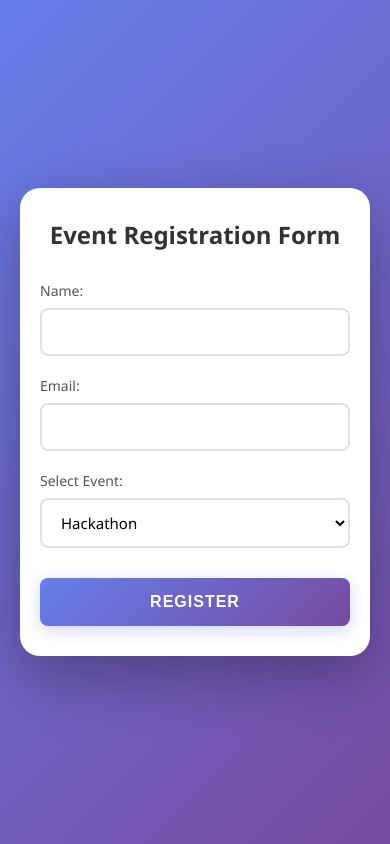
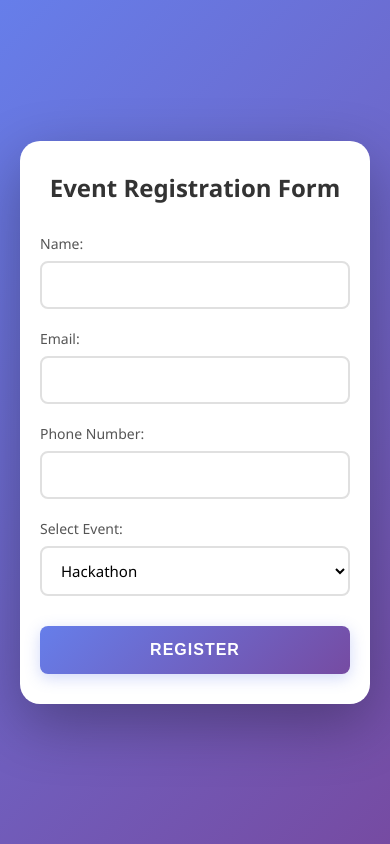
Before and after one commit to amolwaghmare05/Devops-Event-Registration-Form, a Flask app: page / in a window 390 px wide. Run offline with Flask 3, Linux system fonts and the light colour scheme.

Commit message:
Add phone number field and enhance form with professional CSS styling

```diff
--- a/app.py
+++ b/app.py
@@ -7,6 +7,7 @@ def register():
     if request.method == "POST":
         name = request.form['name']
         email = request.form['email']
+        phone = request.form['phone']
         event = request.form['event']
         return f"""
         <!DOCTYPE html>
@@ -126,6 +127,10 @@ def register():
                         <span class="detail-value">{email}</span>
                     </div>
                     <div class="detail-row">
+                        <span class="detail-label">Phone:</span>
+                        <span class="detail-value">{phone}</span>
+                    </div>
+                    <div class="detail-row">
                         <span class="detail-label">Event:</span>
                         <span class="detail-value">{event}</span>
                     </div>
--- a/templates/index.html
+++ b/templates/index.html
@@ -62,6 +62,7 @@
 
         input[type="text"],
         input[type="email"],
+        input[type="tel"],
         select {
             width: 100%;
             padding: 12px 15px;
@@ -75,6 +76,7 @@
 
         input[type="text"]:focus,
         input[type="email"]:focus,
+        input[type="tel"]:focus,
         select:focus {
             outline: none;
             border-color: #667eea;
@@ -135,6 +137,9 @@
             <label>Email:</label>
             <input type="email" name="email" required>
 
+            <label>Phone Number:</label>
+            <input type="tel" name="phone" required>
+
             <label>Select Event:</label>
             <select name="event">
                 <option value="Hackathon">Hackathon</option>
```
